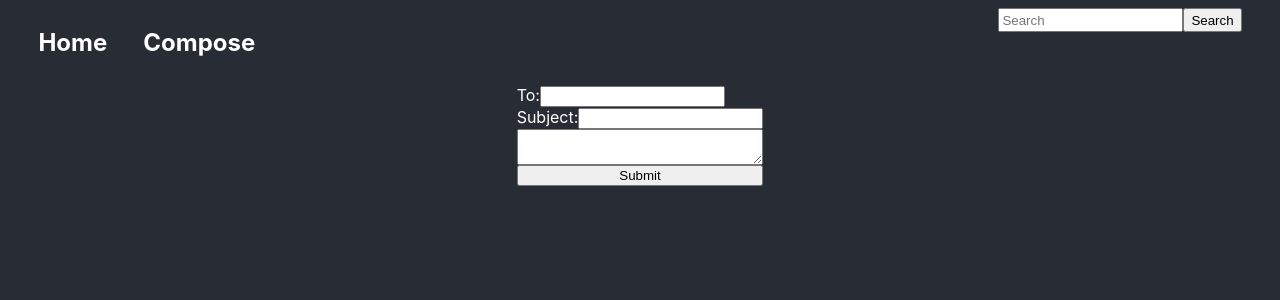
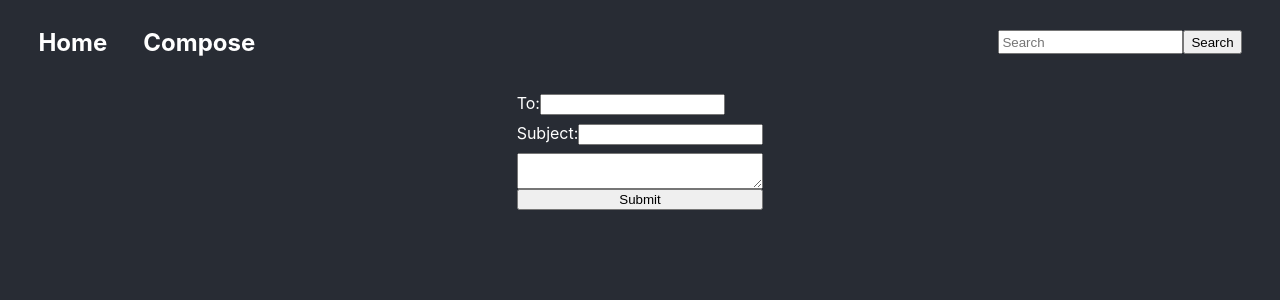
Before and after one commit to thirionlogan/mock-gmail, a React (Create React App) app: page /compose in a window 1280 px wide. Shown: the top 300 px of the page. Built offline with nearby package versions, Linux system fonts and the light colour scheme.

Commit message:
space things out a little

```diff
--- a/src/components/App/App.css
+++ b/src/components/App/App.css
@@ -9,6 +9,7 @@
   padding: 8px 3% 8px 3%;
   display: flex;
   justify-content: space-between;
+  align-items: center;
 }
 
 .App-header nav {
@@ -42,3 +43,8 @@
   height: 100%;
   width: 100vw;
 }
+
+.emailItem {
+  margin-top: 8px;
+  cursor: pointer;
+}
--- a/src/components/ComposeEmail/ComposeEmail.css
+++ b/src/components/ComposeEmail/ComposeEmail.css
@@ -6,3 +6,8 @@ form {
 .errorMessage {
   color: red;
 }
+
+.composeEmailform label,
+.composeEmailform textarea {
+  margin-top: 8px;
+}
--- a/src/components/ComposeEmail/ComposeEmail.js
+++ b/src/components/ComposeEmail/ComposeEmail.js
@@ -42,7 +42,7 @@ const ComposeEmail = () => {
   return (
     <>
       {redirectToHome ? <Redirect to='/' /> : null}
-      <form onSubmit={handleSend}>
+      <form onSubmit={handleSend} className='composeEmailform'>
         <label>
           To:
           <input
--- a/src/components/Home.js
+++ b/src/components/Home.js
@@ -31,6 +31,7 @@ const Home = ({ handleSetSelectedEmail, searchCriteria, selectedEmailId }) => {
                 handleSetSelectedEmail(email.id);
               }}
               key={`email ${email.id}`}
+              className='emailItem'
             >{`Sender: ${email.sender} Subject: ${email.subject}`}</div>
           );
         })}
```
